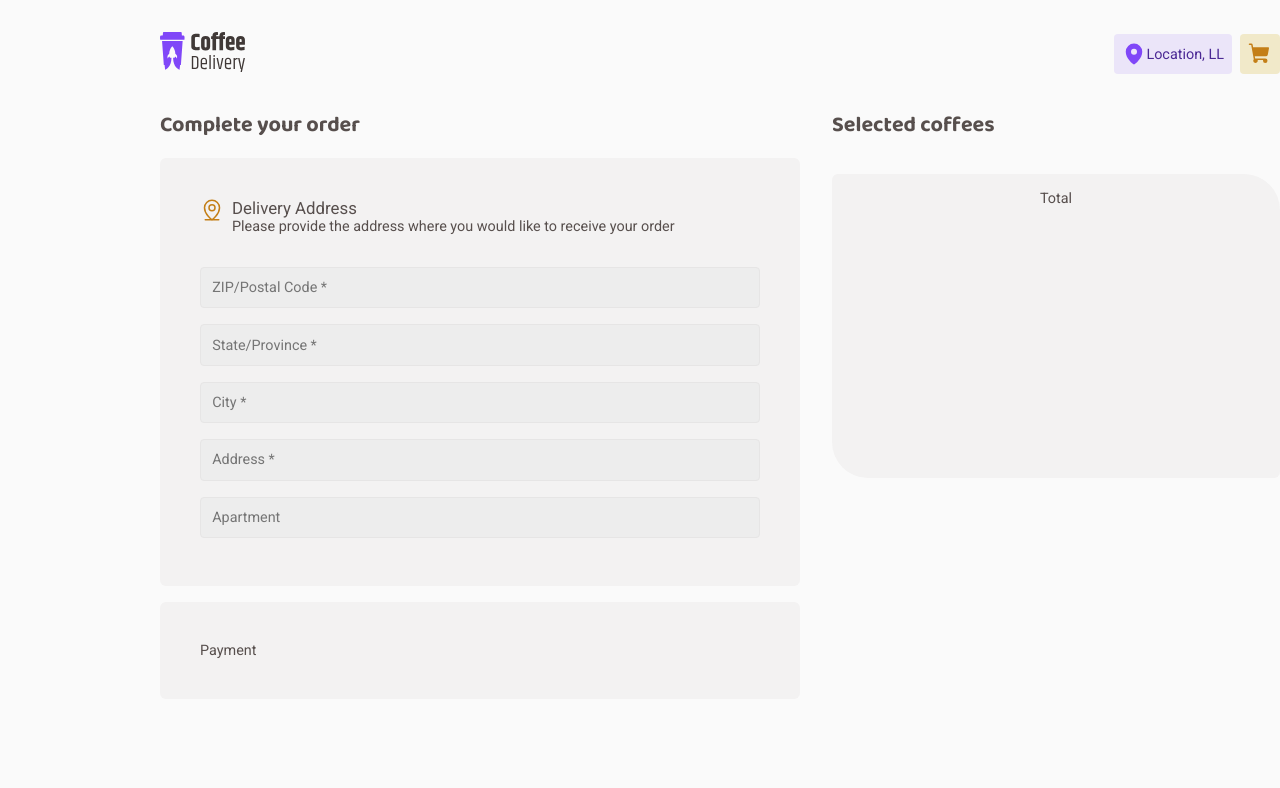
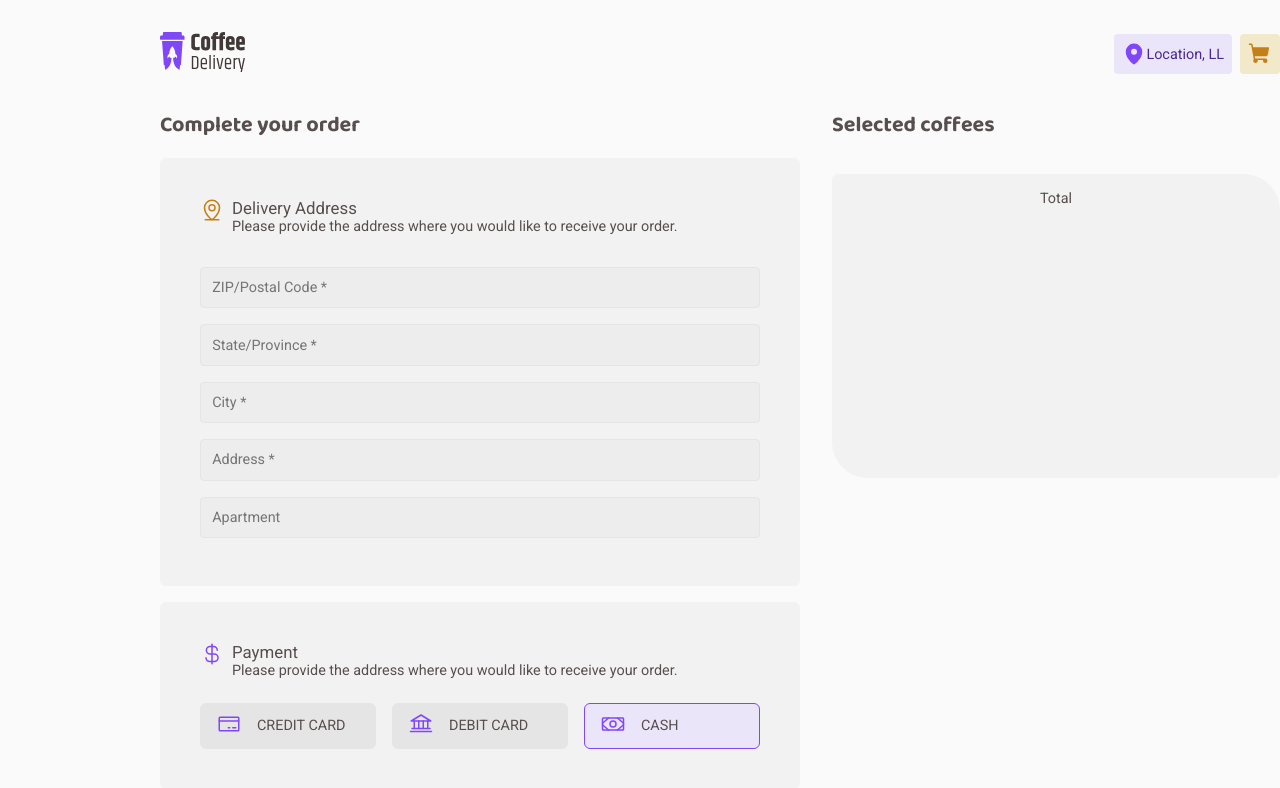
Before and after one commit to AlessandraMayumi/coffee-delivery, a React (Vite) app: page /checkout in a window 1280 px wide. Shown: the top 788 px of the page. Built offline with nearby package versions, Linux system fonts and the light colour scheme.

Commit message:
[css] checkout - payment

```diff
--- a/src/components/Cart/index.tsx
+++ b/src/components/Cart/index.tsx
@@ -1,10 +1,6 @@
 import { ShoppingCart } from 'phosphor-react';
 import { CartContainer } from './styles';
-
-export enum ColorTheme {
-  yellow = 'yellow',
-  purple = 'purple',
-}
+import { ColorTheme } from '../../constants/ColorTheme';
 
 interface CartProps {
   colorTheme?: string
@@ -12,7 +8,7 @@ interface CartProps {
 
 export function Cart({ colorTheme = ColorTheme.yellow }: CartProps) {
   return (
-    <CartContainer colorTheme={colorTheme}>
+    <CartContainer $colorTheme={colorTheme}>
       <ShoppingCart size={24} weight='fill' />
     </CartContainer>
   );
--- a/src/components/Cart/styles.ts
+++ b/src/components/Cart/styles.ts
@@ -1,11 +1,11 @@
 import styled from 'styled-components';
-import { ColorTheme } from '.';
+import { ColorTheme } from '../../constants/ColorTheme';
 
-export const CartContainer = styled.div<{ colorTheme: string }>`
+export const CartContainer = styled.div<{ $colorTheme: string }>`
   display: flex;
   align-items: center;
   padding: .5rem;
   border-radius: 4px;
-  background: ${props => props.colorTheme === ColorTheme.yellow ? props.theme['yellow-light'] : props.theme['purple-dark'] };
-  color: ${props => props.colorTheme === ColorTheme.yellow ? props.theme['yellow-dark'] : props.theme['purple-light'] };
+  background: ${props => props.$colorTheme === ColorTheme.yellow ? props.theme['yellow-light'] : props.theme['purple-dark'] };
+  color: ${props => props.$colorTheme === ColorTheme.yellow ? props.theme['yellow-dark'] : props.theme['purple-light'] };
 `;
--- /dev/null
+++ b/src/constants/ColorTheme.tsx
@@ -0,0 +1,4 @@
+export enum ColorTheme {
+    yellow = 'yellow',
+    purple = 'purple',
+  }
--- a/src/pages/Checkout/index.tsx
+++ b/src/pages/Checkout/index.tsx
@@ -1,17 +1,18 @@
-import { MapPinLine } from 'phosphor-react';
-import { CheckoutContainer, CompleteContainer, OrderContainer } from './styles';
+import { Bank, CreditCard, CurrencyDollar, MapPinLine, Money } from 'phosphor-react';
+import { CheckoutContainer, CompleteContainer, IconContainer, OrderContainer, PaymentButton, PaymentContainer } from './styles';
+import { ColorTheme } from '../../constants/ColorTheme';
 
 export function Checkout() {
   return (
     <CheckoutContainer>
       <CompleteContainer>
         <h2>Complete your order</h2>
-        <span>
+        <span id='address'>
           <nav>
-            <i><MapPinLine size={24} /></i>
+            <IconContainer $colorTheme={ColorTheme.yellow}><MapPinLine size={24} /></IconContainer>
             <div>
               <h3>Delivery Address</h3>
-              <p>Please provide the address where you would like to receive your order</p>
+              <p>Please provide the address where you would like to receive your order.</p>
             </div>
           </nav>
           <form>
@@ -22,7 +23,29 @@ export function Checkout() {
             <input type='text' placeholder='Apartment' />
           </form>
         </span>
-        <span>Payment</span>
+        <span id='payment'>
+          <nav>
+            <IconContainer $colorTheme={ColorTheme.purple}><CurrencyDollar size={24} /></IconContainer>
+            <div>
+              <h3>Payment</h3>
+              <p>Please provide the address where you would like to receive your order.</p>
+            </div>
+          </nav>
+          <PaymentContainer>
+            <PaymentButton $isSelected={false}>
+              <IconContainer $colorTheme={ColorTheme.purple}><CreditCard size={24} /></IconContainer>
+              <p>Credit Card</p>
+            </PaymentButton>
+            <PaymentButton $isSelected={false}>
+              <IconContainer $colorTheme={ColorTheme.purple}><Bank size={24} /></IconContainer>
+              <p>Debit Card</p>
+            </PaymentButton>
+            <PaymentButton $isSelected={true}>
+              <IconContainer $colorTheme={ColorTheme.purple}><Money size={24} /></IconContainer>
+              <p>Cash</p>
+            </PaymentButton>
+          </PaymentContainer>
+        </span>
       </CompleteContainer>
       <OrderContainer>
         <h2>Selected coffees</h2>
--- a/src/pages/Checkout/styles.ts
+++ b/src/pages/Checkout/styles.ts
@@ -1,4 +1,5 @@
 import styled from 'styled-components';
+import { ColorTheme } from '../../constants/ColorTheme';
 
 export const CheckoutContainer = styled.div`
   display: flex;
@@ -30,12 +31,9 @@ export const CompleteContainer = styled.div`
     nav {
       display: flex;
       flex-direction: row;
+      justify-content: space-between;
       margin-bottom: 1.5rem;
       gap: .5rem;
-
-      i {
-        color: ${props => props.theme['yellow-dark']};
-      }
     }
 
     form {
@@ -75,3 +73,40 @@ export const OrderContainer = styled.div`
     background: ${props => props.theme['base-card']};
   }
 `;
+
+export const IconContainer = styled.div<{ $colorTheme: string }>`
+  color: ${props => props.$colorTheme === ColorTheme.yellow ? props.theme['yellow-dark'] : props.theme['purple']};
+`;
+
+export const PaymentContainer = styled.div`
+  display: flex;
+  flex-direction: row;
+  justify-content: space-between;
+  align-items: center;
+  gap: 1rem;
+`;
+
+export const PaymentButton = styled.button<{ $isSelected: boolean }>`
+  display: flex;
+  align-items: center;
+
+  width: 11rem;
+  border-radius: 6px;
+  padding: 0.5rem 1rem;
+  gap: 1rem;
+
+  border: 1px solid ${props => props.$isSelected ? props.theme['purple'] : props.theme['base-button']};
+  background: ${props => props.$isSelected ? props.theme['purple-light'] : props.theme['base-button']};
+  p {
+    text-transform: uppercase;
+    color: ${props => props.theme['base-text']};
+  }
+  &:hover {
+    border: 1px solid ${props => props.$isSelected ? props.theme['purple'] : props.theme['base-hover']};
+    background: ${props => props.$isSelected ? props.theme['purple-light'] : props.theme['base-hover']};
+    p {
+      text-transform: uppercase;
+      color: ${props => props.$isSelected ? props.theme['base-text'] : props.theme['base-subtitle']};
+    }
+  }
+`;
--- a/src/pages/Home/ProductCard/index.tsx
+++ b/src/pages/Home/ProductCard/index.tsx
@@ -1,6 +1,7 @@
 import { BuyContainer, ItemContainer, PriceContainer, TagContainer } from './styles';
 import { Counter } from '../../../components/Counter';
-import { Cart, ColorTheme } from '../../../components/Cart';
+import { Cart } from '../../../components/Cart';
+import { ColorTheme } from '../../../constants/ColorTheme';
 
 export interface ProductType {
   id: string,
```
Also changed, not shown: 1 other file (tests, documents, lock files or other folders).
